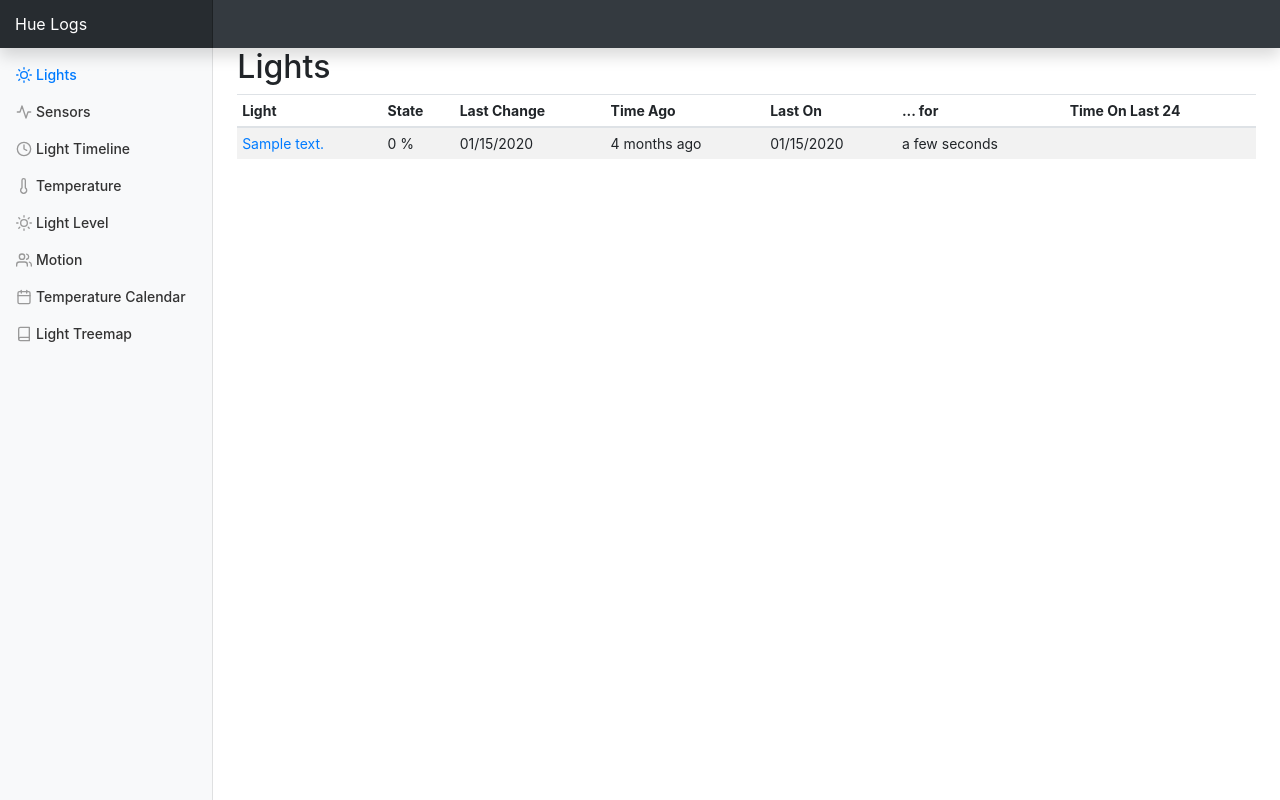
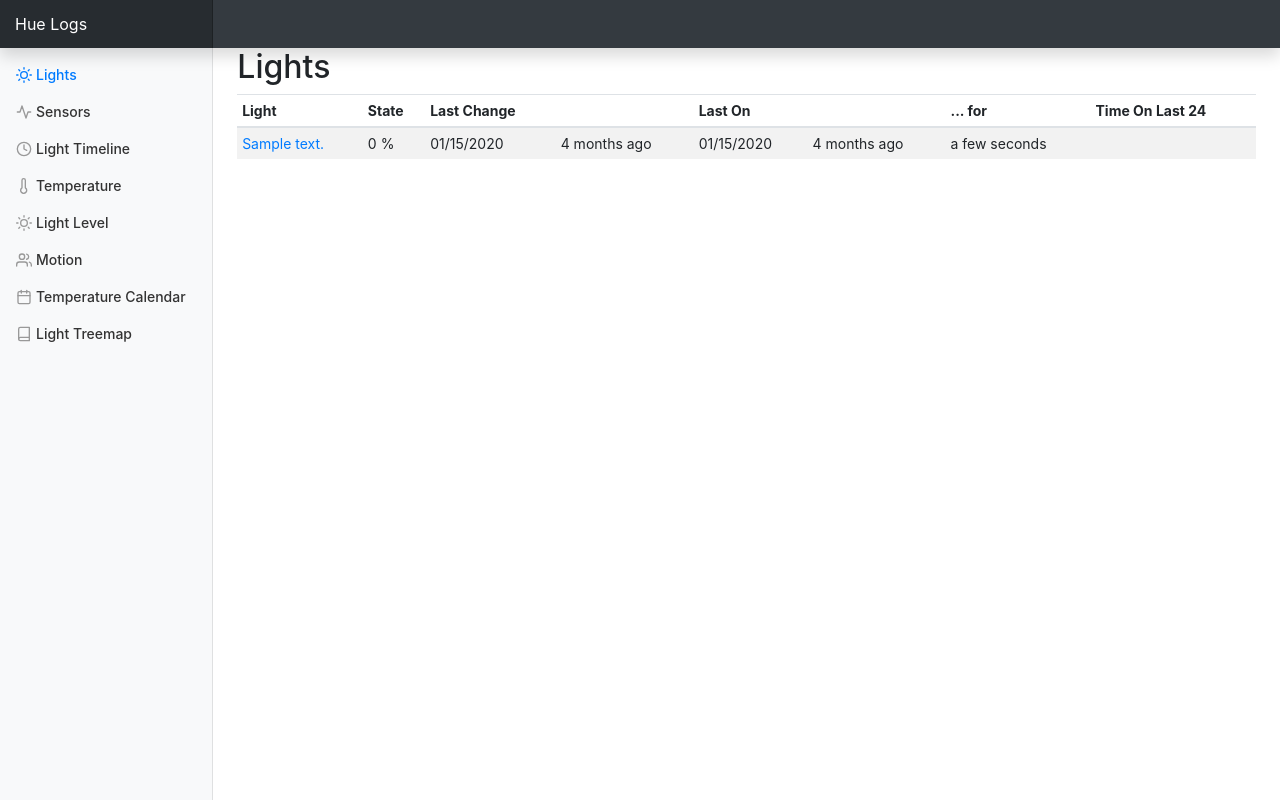
Before and after one commit to rebambus/hue-logs, a PHP site: page /index.php?page=lights in a window 1280 px wide. Run offline with PHP 8.4, Linux system fonts and the light colour scheme; tables that the repository leaves empty hold one stand-in row (values such as "Sample post"); data that the repository does not hold is empty; some libraries are stand-ins or nearby versions.

Commit message:
Update lights.php

```diff
--- a/html/lights.php
+++ b/html/lights.php
@@ -109,8 +109,9 @@ ORDER BY	COALESCE(state,-1) DESC, time_on.seconds_on DESC, log.start_time DESC,
 				<th>Light</th>
 				<th>State</th>
 				<th>Last Change</th>
-				<th>Time Ago</th>
+				<th></th>
 				<th>Last On</th>
+				<th></th>
 				<th>... for</th>
 				<th>Time On Last 24</th>
 			</tr>
@@ -124,6 +125,7 @@ ORDER BY	COALESCE(state,-1) DESC, time_on.seconds_on DESC, log.start_time DESC,
 				echo '<td><span title="'. $row['start_time']. '"><script>document.write(moment.unix('. $row['start_time']. ').calendar());</script></span></td>';
 				echo '<td><span title="'. $row['start_time']. '" data-livestamp="'. $row['start_time']. '"></span></td>';
 				echo '<td><span title="'. $row['last_on']. '"><script>document.write(moment.unix('. $row['last_on']. ').calendar());</script></span></td>';
+				echo '<td><span title="'. $row['start_time']. '" data-livestamp="'. $row['last_on']. '"></span></td>';
 				echo '<td><script>document.write(moment.duration('. $row['last_on_seconds_on']. ',"seconds").humanize());</script></td>';
 				echo '<td><script>document.write(moment.duration('. $row['seconds_on_last24']. ',"seconds").humanize());</script></td>';
 				echo '</tr>';
```
